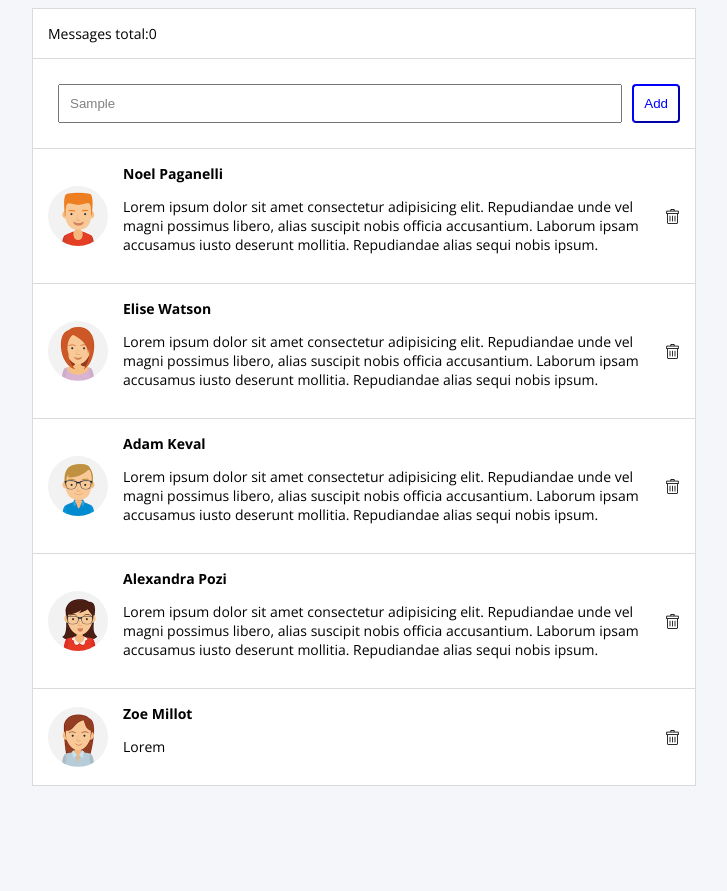
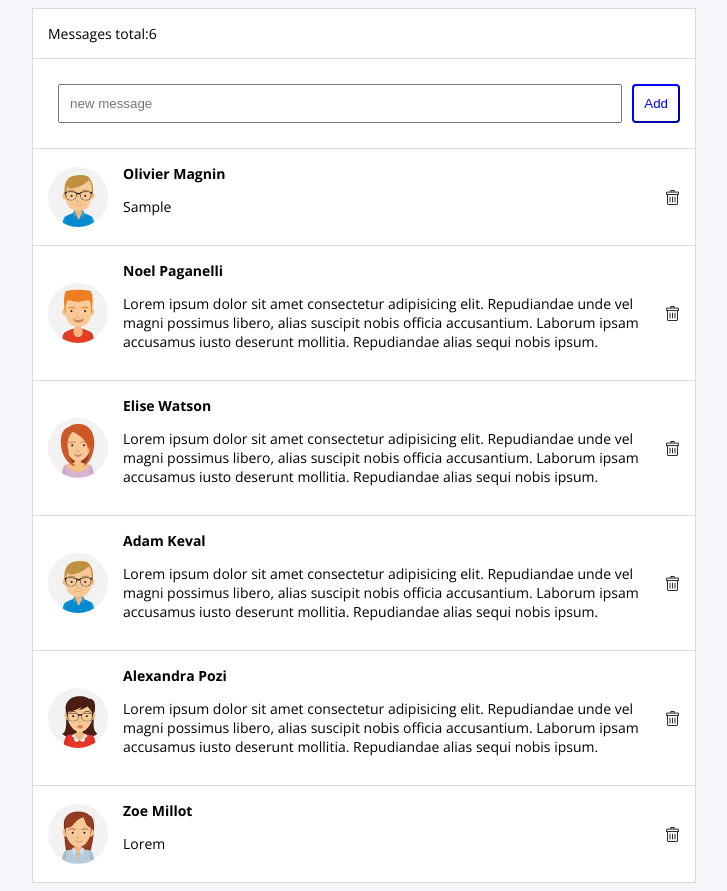
Before and after one commit to Mushyn/mail3, a plain HTML site: page index.html in a window 1280 px wide. Both pictures are taken after typing "Sample" into the empty fields and a click on the button "Add". Shown: the whole page, without its empty margins (276-1003 px from the left). Before the commit the page ends 800 px from the top, so only its background shows below. Drawn offline with nearby package versions, Linux system fonts and the light colour scheme.

Commit message:
crreation du message avec un template html (fonction createMessage) + mise en fonction des codes d'hier

```diff
--- a/index.html
+++ b/index.html
@@ -18,6 +18,7 @@
         <input type="text" id = "newMessage" name="message" placeholder="new message" class="monMessage">
         <button type="button" id="boutonAddMessage" class="monBouton">Add</button>
     </div>
+    <div id='listMessage'>
         <div class="row">
             <img class="avatar" src="avatar-1.jpg">
             <div>
@@ -58,6 +59,7 @@
             </div>
             <img class="trash" src="trash.png">
         </div>
+    </div>
     <script src="script.js"></script>
 </body>
 </html>
--- a/script.js
+++ b/script.js
@@ -1,6 +1,15 @@
+//fonction qui pose la valeur du compteur de message en comptant le nombre parapgraphes
+const messageCompteur  = () => {
 var messagesCount = document.getElementsByTagName('p').length;
 document.getElementById('count').textContent = messagesCount;
+}
 
+//maj compteur message
+messageCompteur();
+
+
+//foction qui pose un event listener sur les icones de poubelle en utilisant le class trash
+const poseTrashListener = () => {
 for(var i=0; i<document.getElementsByClassName('trash').length; i++){
     document.getElementsByClassName('trash')[i].addEventListener("click",
     function(){
@@ -11,23 +20,40 @@ for(var i=0; i<document.getElementsByClassName('trash').length; i++){
     )
 
 }
+}
 
+//pose les event listener sur trash
+poseTrashListener();
+
+
+//pose de l'event listener sur le bouton et appel de la fonction create message en envoyant le contenu du champ input.
 let ecouteBouton = document.getElementById('boutonAddMessage');
 let messageAEnvoyer = document.getElementById('newMessage');
-let maRowCustom='';
 
 ecouteBouton.addEventListener('click',
     function () {
         if (messageAEnvoyer.value !== ''){
-        console.log(messageAEnvoyer.value);
+        createMessage(messageAEnvoyer.value);
         document.getElementById('newMessage').value='';
+
         }
     }
 )
 
-const createMessage = (texte) {
+//fonction qu crée le nouveau message en tant que premier element de liste au format html a partir d'un template de html.
+const createMessage = (texte) => {
 
     let expediteurName = 'Olivier Magnin';
-    maRowCustom = "<div class='row'><img class='avatar' src='avatar-1.jpg'><div><h6>" + expediteurName + "</h6><p>" + texte + "</p></div><img class='trash' src='trash.png'></div>";
+    let expediteurImage = 'avatar-3.jpg'
+
+    let maRowCustomHTML = "<div class='row'><img class='avatar' src="+ expediteurImage + "><div><h6>" + expediteurName + "</h6><p>" + texte + "</p></div><img class='trash' src='trash.png'></div>";
+
+    let maListMessages = document.getElementById('listMessage').firstElementChild;
+    maListMessages.insertAdjacentHTML("beforebegin", maRowCustomHTML);
+
+    messageCompteur();
+    poseTrashListener();
+
+
 
 }
--- a/style.css
+++ b/style.css
@@ -6,7 +6,11 @@ body {
     background-color: #F5F6FA;
     font-size: 14px;
 }
-
+#listMessage {
+    display: flex;
+    flex-direction: column;
+    align-items: center;
+}
 .row {
     display: flex;
     align-items: center;
```
Lines whose indentation alone changed are shown as unchanged.
